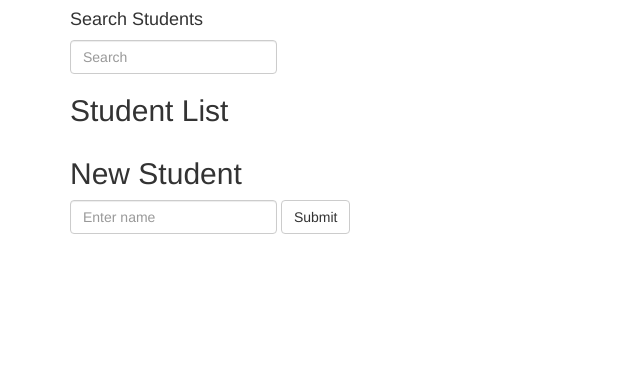
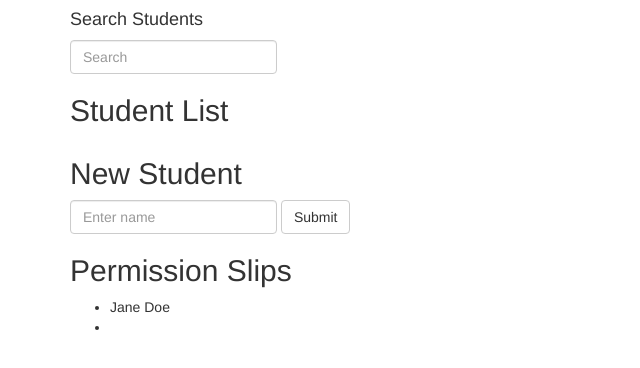
Before and after one commit to BasementBebop/student-roster-v2-js, a plain HTML site: page index.html in a window 1280 px wide. Shown: the whole page, without its empty margins (0-640 px from the left). Drawn offline with nearby package versions, Linux system fonts and the light colour scheme.

Commit message:
Add another controller and separate divs

```diff
--- /dev/null
+++ b/controllers/FieldTripsController.js
@@ -0,0 +1,3 @@
+studentRoster.controller('FieldTripsCtrl', function FieldTripsCtrl($scope) {
+  $scope.studentsWithPermission = [{ name: "Jane Doe"}, { bane: "John Doe"}];
+});
--- a/index.html
+++ b/index.html
@@ -5,11 +5,13 @@
   <title>Student App</title>
   <script src="lib/angular.js"></script>
   <script src="app.js"></script>
-  <script src="js/StudentsController.js"></script>
+  <script src="controllers/StudentsController.js"></script>
+  <script src="controllers/FieldTripsController.js"></script>
   <link rel="stylesheet" href="https://maxcdn.bootstrapcdn.com/bootstrap/3.3.2/css/bootstrap.min.css">
 </head>
 <body>
-  <div class="container" ng-controller="StudentsCtrl">
+  <div class="container">
+    <div ng-controller="StudentsCtrl">
       <div class="row">
         <div class="col-md-12">
           <h4>Search Students</h4>
@@ -45,6 +47,17 @@
           </form>
         </div>
       </div>
+      <div class="row permission" ng-controller="FieldTripsCtrl">
+        <div class="col-md-6">
+          <h2>Permission Slips</h2>
+          <ul>
+            <li ng-repeat="item in studentsWithPermission">
+              {{item.name}}
+            </li>
+          </ul>
+        </div>
+      </div>
+    </div>
   </div>
 </body>
 </html>
```
Also changed, not shown: controllers/StudentsController.js (renamed from js/StudentsController.js), 1 other file. Lines whose indentation alone changed are shown as unchanged.
